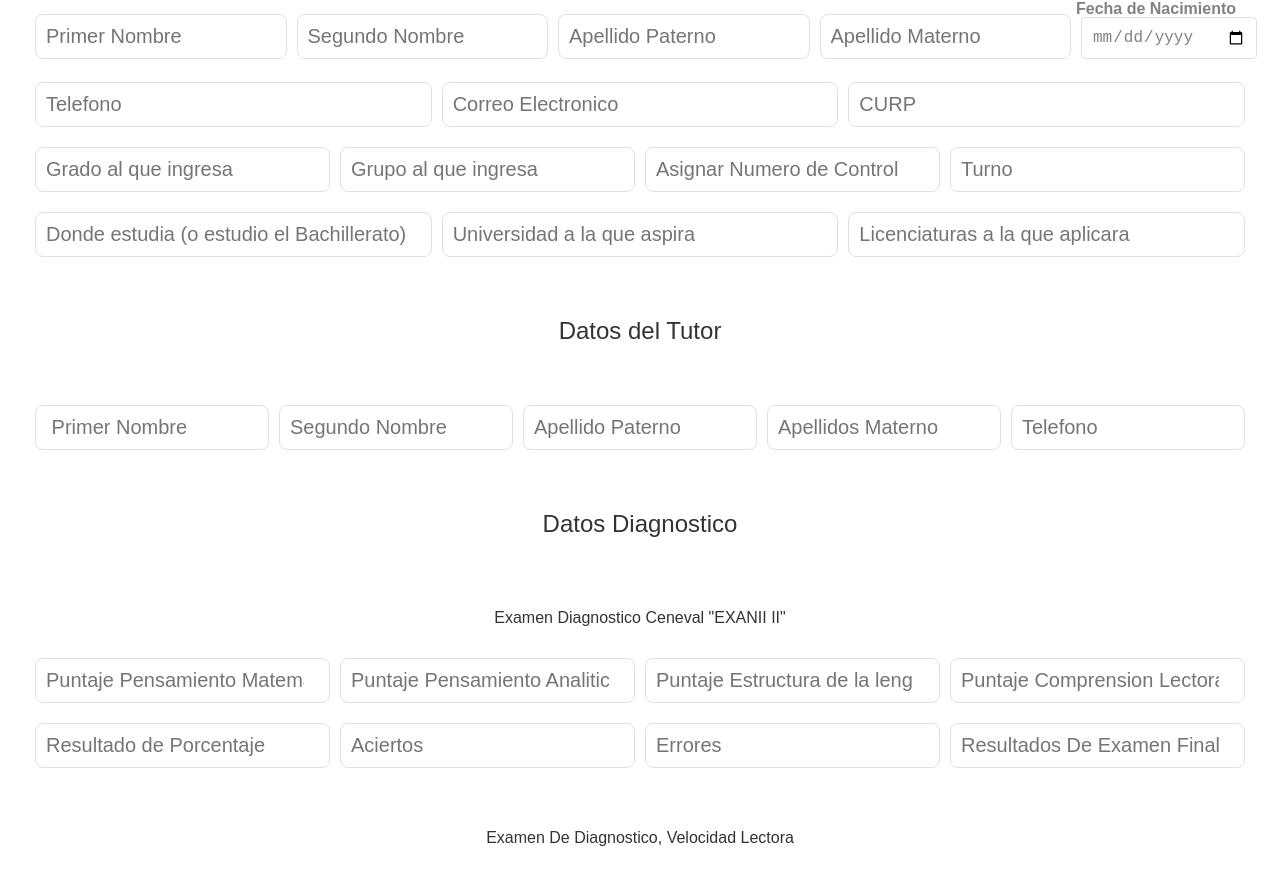
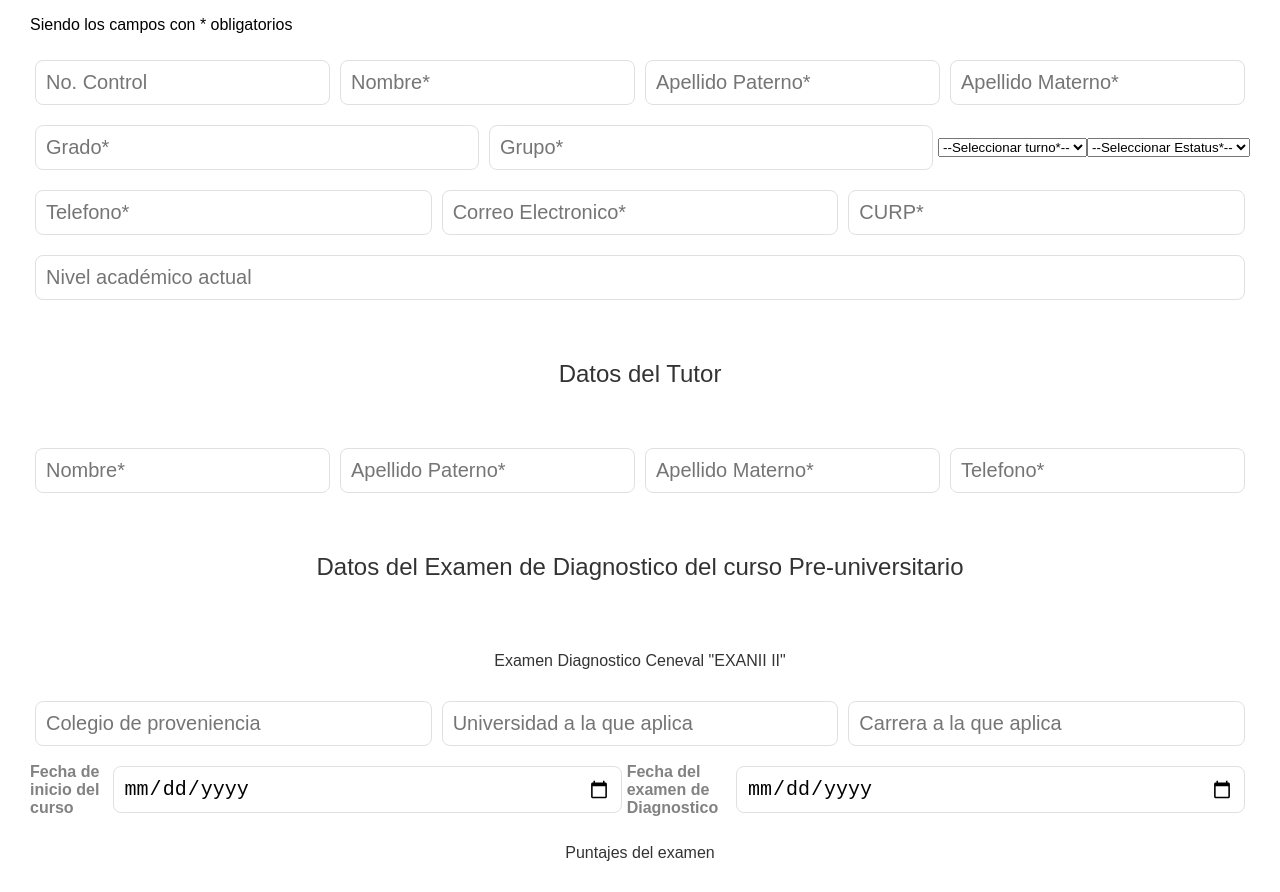
Before and after one commit to Adrian10-07/Proyecto-Integrador, a React (Vite) app in the folder moz-todo-react/: page /agg in a window 1280 px wide. Shown: the part 130-1022 px from the top of the page. Built offline with nearby package versions, Linux system fonts and the light colour scheme.

Commit message:
Agregando registro de alumno

```diff
--- a/moz-todo-react/src/componentes/AlumnosForm/Alum-Add/AggAlumno.jsx
+++ b/moz-todo-react/src/componentes/AlumnosForm/Alum-Add/AggAlumno.jsx
@@ -4,8 +4,12 @@ import Logo2 from './AggAssets/Logo2.png'
 import { FiSave } from "react-icons/fi";
 import { MdOutlineCancel } from "react-icons/md";
 import Swal from 'sweetalert2'
+import { useNavigate } from 'react-router-dom';
 
 
+
+
+export default function AggAlumno() {
     const handleSaveClick = () => {
         Swal.fire({
           title: "Do you want to save the changes?",
@@ -16,6 +20,7 @@ import Swal from 'sweetalert2'
         }).then((result) => {
           if (result.isConfirmed) {
             Swal.fire("Saved!", "", "success");
+            mandarALaBaseDeDatos();
           } else if (result.isDenied) {
             Swal.fire("Changes are not saved", "", "info");
           }
@@ -35,7 +40,122 @@ import Swal from 'sweetalert2'
           })
     }
 
-export default function AggAlumno() {
+    const navigate = useNavigate();
+
+    const mandarALaBaseDeDatos = () => {
+        const url = "http://localhost:3000/alumnos/addAlumno";
+        let data = {
+            nombre: "",
+            apellido_p: "",
+            apellido_m: "",
+            grado: "",
+            grupo: "",
+            turno: "",
+            noControl: "",
+            estado: "",
+            curp: "",
+            telefono: "",
+            correo: "",
+            nombre_tutor: "",
+            apellido_p_tutor: "",
+            apellido_m_tutor: "",
+            telefono_tutor: "",
+            nivelAcademico: "",
+            escuelaProcedente: "",
+            colegioAspirado: "",
+            carreraAspirada: "",
+            fechaInicioCurso: "",
+            fechaExamenDiagnostico: "",
+            nivelMatematico: "",
+            nivelAnalitico: "",
+            nivelLinguistico: "",
+            nivelComprension: "",
+            nivelGeneral: ""
+        };
+
+        let registrarNombre = document.getElementById("inputNombre").value;
+        let registrarApellidoP = document.getElementById("inputApellidoP").value;
+        let registrarApellidoM = document.getElementById("inputApellidoM").value;
+        let registrarGrado = document.getElementById("inputGrado").value;
+        let registrarGrupo = document.getElementById("inputGrupo").value;
+        let registrarTurno = document.getElementById("inputTurno").value;
+        let registrarNoControl = document.getElementById("inputNoControl").value;
+        let registrarEstado = document.getElementById("inputEstatus").value;
+        let registrarCurp = document.getElementById("inputCurp").value;
+        let registrarTelefono = document.getElementById("inputTelefono").value;
+        let registrarCorreo = document.getElementById("inputCorreo").value;
+        let registrarNombreTutor = document.getElementById("inputNombreTutor").value;
+        let registrarApellidoPTutor = document.getElementById("inputApellidoPTutor").value;
+        let registrarApellidoMTutor = document.getElementById("inputApellidoMTutor").value;
+        let registrarTelefonoTutor = document.getElementById("inputTelefonoTutor").value;
+        let registrarlvlAcademico = document.getElementById("inputlvlAcademic").value;
+        let registrarSchoolProcedente = document.getElementById("inputColegioProveniente").value;
+        let registrarUniAspirada = document.getElementById("inputUniversidadAspira").value;
+        let registrarCarreraAspirada = document.getElementById("inputCarreraAspira").value;
+        let registrarFechaCurso = document.getElementById("inputFechaCurso").value;
+        let registrarFechaExamen = document.getElementById("inputFechaExamen").value;
+        let registrarlvlMatematic = document.getElementById("inputMatScore").value;
+        let registrarlvlAnalitic = document.getElementById("inputAnalitScore").value;
+        let registrarlvlLang = document.getElementById("inputLangScore").value;
+        let registrarlvlCompren = document.getElementById("inputLectScore").value;
+        let registrarlvlGeneral = document.getElementById("inputGenScore").value;
+
+        if (!registrarNoControl || !registrarNombre || !registrarApellidoP && !registrarApellidoM || !registrarGrado || !registrarGrupo || !registrarTurno || !registrarEstado || !registrarTelefono || !registrarCorreo || !registrarCurp || !registrarlvlAcademico || !registrarNombreTutor || !registrarApellidoPTutor || !registrarApellidoMTutor || !registrarTelefonoTutor) {
+            console.log("Hay campos obligatorios sin llenar");
+            // Agregar logica del error
+        } else {
+            data.nombre = registrarNombre;
+            data.apellido_p = registrarApellidoP;
+            data.apellido_m = registrarApellidoM;
+            data.grado = registrarGrado;
+            data.grupo = registrarGrupo;
+            data.turno = registrarTurno;
+            data.noControl = registrarNoControl;
+            data.estado = registrarEstado;
+            data.curp = registrarCurp;
+            data.telefono = registrarTelefono;
+            data.correo = registrarCorreo;
+            data.nombre_tutor = registrarNombreTutor;
+            data.apellido_p_tutor = registrarApellidoPTutor;
+            data.apellido_m_tutor = registrarApellidoMTutor;
+            data.telefono_tutor = registrarTelefonoTutor;
+            data.nivelAcademico = registrarlvlAcademico;
+            if (registrarSchoolProcedente) data.escuelaProcedente = registrarSchoolProcedente;
+            if (registrarUniAspirada) data.colegioAspirado = registrarUniAspirada;
+            if (registrarCarreraAspirada) data.carreraAspirada = registrarCarreraAspirada;
+            if (registrarFechaCurso) data.fechaInicioCurso = registrarFechaCurso; else data.fechaInicioCurso = null;
+            if (registrarFechaExamen) data.fechaExamenDiagnostico = registrarFechaExamen; else data.fechaExamenDiagnostico = null;
+            if (registrarlvlMatematic) data.nivelMatematico = registrarlvlMatematic; else data.nivelMatematico = 0;
+            if (registrarlvlAnalitic) data.nivelAnalitico = registrarlvlAnalitic; else data.nivelAnalitico = 0;
+            if (registrarlvlLang) data.nivelLinguistico = registrarlvlLang; else data.nivelLinguistico = 0;
+            if (registrarlvlCompren) data.nivelComprension = registrarlvlCompren; else data.nivelComprension = 0;
+            if (registrarlvlGeneral) data.nivelGeneral = registrarlvlGeneral; else data.nivelGeneral = 0;
+
+            fetch(url, {
+                method: "POST",
+                headers: { "Content-Type": "application/json" },
+                body: JSON.stringify(data)
+            })
+                .then(response => {
+                    if (!response.ok) {
+                        return response.json().then(errorData => {
+                            throw new Error(errorData.error);
+                        });
+                    }
+                    return response.json();
+                })
+                .then(data => {
+                    console.log("Alumno registrado: ", data);
+                    setTimeout(() => {
+                        navigate('/alumnos');
+                    }, 3000);
+                })
+                .catch(error => {
+                    console.error('Error: ', error);
+                    //Agregar lógica para manejar el error en la interfaz de usuario
+                });
+        }
+    };
 
 
 
@@ -50,78 +170,74 @@ export default function AggAlumno() {
 
         <div className='Inputsagg'>
         <div className='D-Alumno'>
+                    <p>Siendo los campos con * obligatorios</p>
                     <div className='con1'>
-                <input type="text" placeholder='Primer Nombre'/>
-                <input type="text" placeholder='Segundo Nombre'/>
-                <input type="text" placeholder='Apellido Paterno'/>
-                <input type="text" placeholder='Apellido Materno'/>
-                <label >Fecha de Nacimiento <input type="date" /></label>
+                        <input type='text' placeholder='No. Control' id='inputNoControl' />
+                        <input type="text" placeholder='Nombre*' id='inputNombre' />
+                        <input type="text" placeholder='Apellido Paterno*' id='inputApellidoP' />
+                        <input type="text" placeholder='Apellido Materno*' id='inputApellidoM' />
+                    </div>
+                    <div className='con1'>
+                        <input type='number' placeholder='Grado*' id='inputGrado' />
+                        <input type='text' placeholder='Grupo*' id='inputGrupo' />
+                        <select id='inputTurno'>
+                            <option>--Seleccionar turno*--</option>
+                            <option value={1}>Matutino</option>
+                            <option value={2}>Vespertino</option>
+                        </select>
+                        <select id='inputEstatus'>
+                            <option>--Seleccionar Estatus*--</option>
+                            <option value={1}>Activo</option>
+                            <option value={2}>Inactivo</option>
+                            <option value={3}>Dado de baja</option>
+                            <option value={4}>Egresado</option>
+                        </select>
                     </div>
                     <div className='con2'>
-                <input type="number" placeholder='Telefono'/>
-                <input type="text" placeholder='Correo Electronico' />
-                <input type="text" placeholder='CURP' />
-            </div>
-            <div className='con3'>
-                <input type="text" placeholder='Grado al que ingresa'/>
-                <input type="text" placeholder='Grupo al que ingresa' />
-                <input type="" placeholder='Asignar Numero de Control'/>
-                <input type="text" placeholder='Turno' />
+                        <input type="number" placeholder='Telefono*' id='inputTelefono' />
+                        <input type="text" placeholder='Correo Electronico*' id='inputCorreo' />
+                        <input type="text" placeholder='CURP*' id='inputCurp' />
                     </div>
                     <div className='con4'>
-                <input type="text" placeholder='Donde estudia (o estudio el Bachillerato)' />
-                <input type="text" placeholder='Universidad a la que aspira' />
-                <input type="text" placeholder='Licenciaturas a la que aplicara' />
+                        <input type="text" placeholder='Nivel académico actual' id='inputlvlAcademic' />
                     </div>
-
                 </div>
                 <div>
                     <h2>Datos del Tutor</h2>
                     <div className='D-Tutor'>
-            <input type="text" placeholder=' Primer Nombre' />
-            <input type="text" placeholder='Segundo Nombre' />
-
-            <input type="text" placeholder='Apellido Paterno' />
-            <input type="text" placeholder='Apellidos Materno' />
-            <input type="number" placeholder='Telefono' />
+                        <input type="text" placeholder='Nombre*' id='inputNombreTutor' />
+                        <input type="text" placeholder='Apellido Paterno*' id='inputApellidoPTutor' />
+                        <input type="text" placeholder='Apellido Materno*' id='inputApellidoMTutor' />
+                        <input type="number" placeholder='Telefono*' id='inputTelefonoTutor' />
                     </div>
                 </div>
                 <div>
-            <h2>Datos Diagnostico</h2>
+                    <h2>Datos del Examen de Diagnostico del curso Pre-universitario</h2>
                     <div className='D-Diagnostico'>
                         <h4>Examen Diagnostico Ceneval "EXANII II"</h4>
                         <div className='con5'>
-                <input type="number" placeholder='Puntaje Pensamiento Matematico' />
-                <input type="number" placeholder='Puntaje Pensamiento Analitico' />
-                <input type="number" placeholder='Puntaje Estructura de la lengua' />
-                <input type="number" placeholder='Puntaje Comprension Lectora' />
+                            <input type='text' placeholder='Colegio de proveniencia' id='inputColegioProveniente' />
+                            <input type="text" placeholder='Universidad a la que aplica' id='inputUniversidadAspira' />
+                            <input type="text" placeholder='Carrera a la que aplica' id='inputCarreraAspira' />
                         </div>
-
+                        <div className='con1'>
+                            <label>Fecha de inicio del curso</label>
+                            <input type='date' id='inputFechaCurso' />
+                            <label>Fecha del examen de Diagnostico</label>
+                            <input type='date' id='inputFechaExamen' />
+                        </div>
+                        <h4>Puntajes del examen</h4>
+                        <div className='con5'>
+                            <input type="number" placeholder='Pensamiento Matematico' id='inputMatScore' />
+                            <input type="number" placeholder='Pensamiento Analitico' id='inputAnalitScore' />
+                            <input type="number" placeholder='Estructura de la lengua' id='inputLangScore' />
+                            <input type="number" placeholder='Comprension Lectora' id='inputLectScore' />
+                        </div>
                         <div className='con6'>
-                <input type="number" placeholder='Resultado de Porcentaje' />
-                <input type="number" placeholder='Aciertos' />
-                <input type="number" placeholder='Errores' />
-                <input type="number" placeholder='Resultados De Examen Final' />
-                </div>
-
+                            <input type="number" placeholder='Puntaje general' id='inputGenScore' />
                         </div>
                     </div>
-
-        <div>
-            <h4>Examen De Diagnostico, Velocidad Lectora</h4>
-            <div className='D-Diagnostico'>
-                <div className='con7'>
-
-                <input type="text" placeholder='Velocidad Virtual Lectora'/>
-                <input type="ppm" placeholder='velocidad De Un Texto Escrito (ppm)' />
-                <input type="text" placeholder='Comprension Lectora' />
-
                 </div>
-
-            </div>
-
-        </div>
-
             <div className='botones'>
 
             <button onClick={handleCancelClick} className='uno'><MdOutlineCancel className='icon-cancel' /></button>
```
Lines whose indentation alone changed are shown as unchanged.
